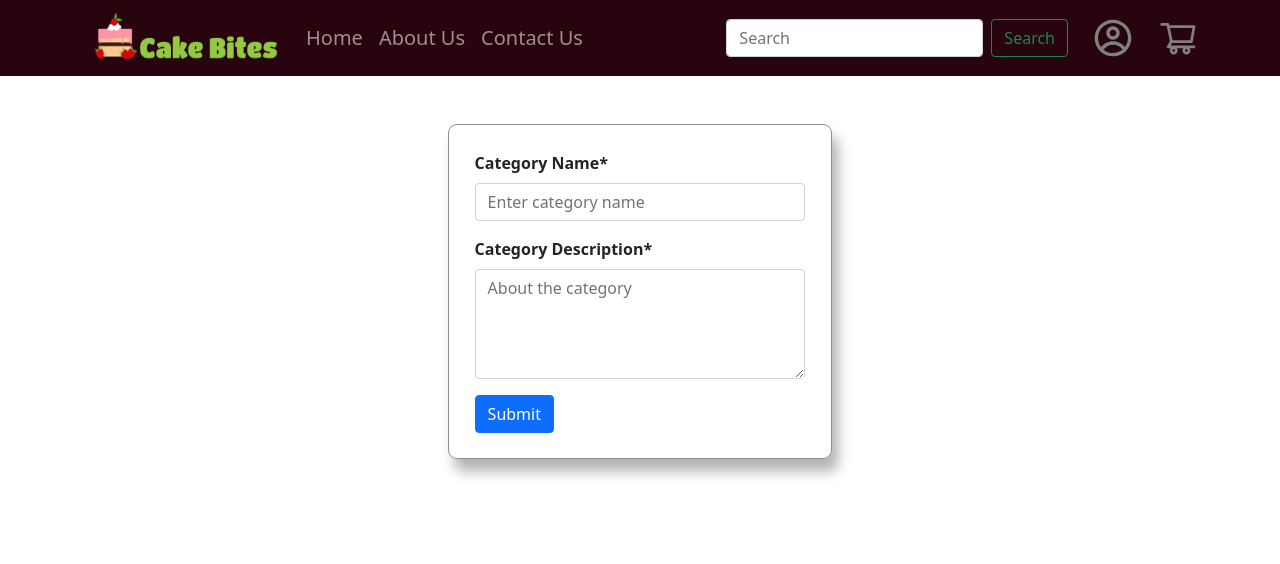
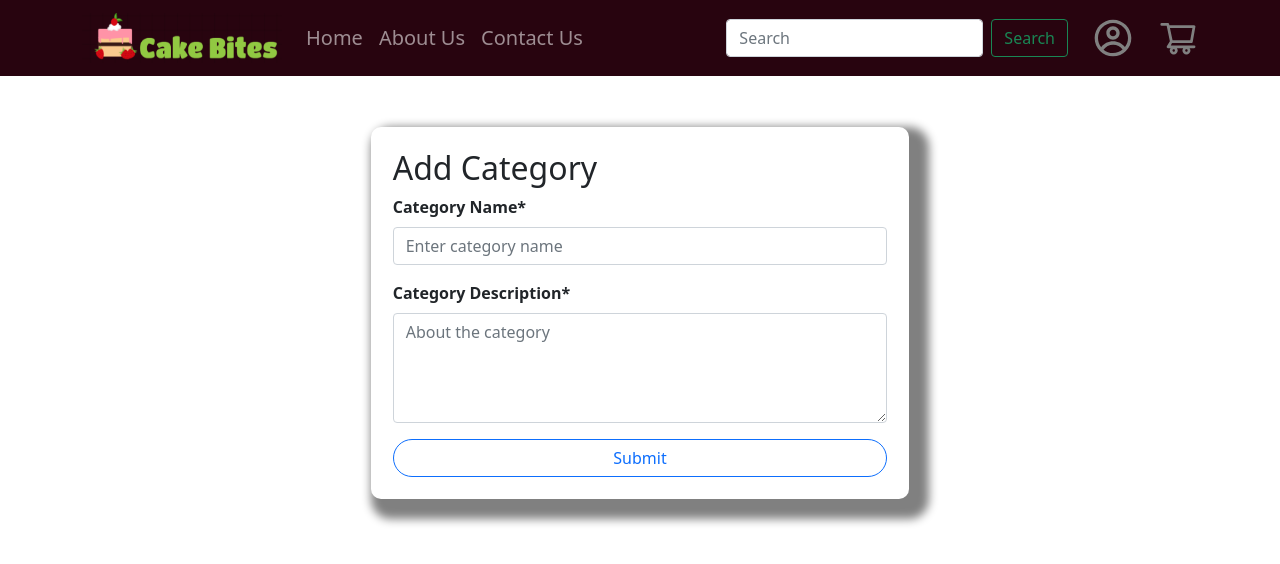
Before and after one commit to SreeparnaPaul/cakeshop_fe, a React (Create React App) app: page /categoryForm in a window 1280 px wide. Shown: the top 564 px of the page. Built offline with nearby package versions, Linux system fonts and the light colour scheme.

Commit message:
#modal added

```diff
--- a/package.json
+++ b/package.json
@@ -12,6 +12,7 @@
     "react-dom": "^18.2.0",
     "react-hook-form": "^7.33.1",
     "react-icons": "^4.4.0",
+    "react-router-dom": "^5.2.0",
     "react-scripts": "^5.0.1",
     "web-vitals": "^2.1.4"
   },
--- a/src/App.js
+++ b/src/App.js
@@ -4,11 +4,19 @@ import React from 'react';
 import 'bootstrap/dist/css/bootstrap.min.css';
 import CategoryForm from './components/CategoryForm';
 import Header from './components/Header';
+import {BrowserRouter,Switch,Route} from "react-router-dom";
 function App() {
   return (
     <div className="App">
       <Header/>
+      <BrowserRouter>
+      <Switch>
+      <Route exact path='/categoryForm'>
       <CategoryForm/>
+      </Route>
+      </Switch>
+      </BrowserRouter>
+
     </div>
   );
 }
--- a/src/components/CategoryForm.js
+++ b/src/components/CategoryForm.js
@@ -1,10 +1,11 @@
 import React,{useState} from 'react'
-import {Form,Button} from "react-bootstrap"
+import {Form,Button, Alert} from "react-bootstrap"
 import '../css/Category.css';
 
 function CategoryForm() {
  const [form,setForm]=useState([])
  const [errors,setErrors]=useState([])
+ const [modal,setModal]=useState(null)
  const setField=(field,value)=>{
   setForm({
     ...form,
@@ -29,7 +30,7 @@ function CategoryForm() {
   return newErrors;
  }
 
- const callApi = (categoryData)=>{
+ const postApi = (categoryData)=>{
     fetch("http://localhost:8082/category/addCategory",{
       method:'POST',
       headers:{
@@ -37,10 +38,19 @@ function CategoryForm() {
         'Content-Type':'application/json'
       },
       body:JSON.stringify(categoryData)
-    }).then( (reuslt)=>{
-      reuslt.json().then( (resp)=>{
+    }).then( (result)=>{
+      result.json()
+      .then( (resp)=>{
+        console.log("a",resp.status)
+        if(resp.status){
+          setModal("add")
+        }
+       else{
+        setModal("not added")
+       }
         console.log("resp ",resp)
       })
+      .catch((err) => console.error("error",err));
     })
  }
 
@@ -52,12 +62,12 @@ function CategoryForm() {
     }else{
       console.log("form submitted")
       console.log(form)
-      let categoryData={
+      const categoryData={
         categoryDescription:form.categoryDescription,
         categoryName:form.categoryName,
         status:1
       }
-      callApi(categoryData);
+      postApi(categoryData);
       setForm({
         categoryName:"",
         categoryDescription:""
@@ -67,8 +77,15 @@ function CategoryForm() {
   }
 
     return (
-    <div className="container mt-5 category-container">
+    <div className="container category">
          <Form className="form-container" >
+
+       {/*  {modal?
+       <Alert variant='success'>Category added successfully</Alert>:null}*/}
+      {modal=="add"? <Alert variant='success'><center>Category added successfully</center></Alert>
+      :(modal=="not added"?<Alert variant='danger'><center>Category not added</center></Alert>:null)}
+         <h2>Add Category</h2>
+
       <Form.Group className="mb-3" controlId="formBasicCategoryName">
         <Form.Label className="label">Category Name*</Form.Label>
         <Form.Control type="text" placeholder="Enter category name"
@@ -76,7 +93,7 @@ function CategoryForm() {
          onChange={(e) => {
           setField('categoryName',e.target.value);
         }}
-        isInvalid={!!errors.categoryName}
+        isInvalid={errors.categoryName}
          />
       <Form.Control.Feedback type='invalid'>{errors.categoryName}</Form.Control.Feedback>
         </Form.Group>
@@ -86,13 +103,11 @@ function CategoryForm() {
         value={form.categoryDescription}  onChange={(e) => {
           setField('categoryDescription',e.target.value);
         }}
-        isInvalid={!!errors.categoryDescription}
+        isInvalid={errors.categoryDescription}
         />
         <Form.Control.Feedback type='invalid'>{errors.categoryDescription}</Form.Control.Feedback>
         </Form.Group>
-      <Button className="button" variant="primary" type="submit" onClick={handleSubmit}
-
-      >
+      <Button className="button" variant="outline-primary" type="submit" onClick={handleSubmit} style={{width:"100%",borderRadius:"25px"}} >
         Submit
       </Button>
     </Form>
--- a/src/css/Category.css
+++ b/src/css/Category.css
@@ -1,5 +1,5 @@
-.category-container{
-    margin: 30% auto;
+.category{
+    /* margin: 30% auto;
     border: 1px solid rgb(146, 141, 141);
     border-radius: 9px;
     width: 30%;
@@ -7,9 +7,18 @@
     /* -moz-box-shadow:    3px 3px 5px 6px #ccc;
   -webkit-box-shadow: 3px 3px 5px 6px #ccc;
   box-shadow:         3px 3px 5px 6px #ccc; */
-  box-shadow: 6.3px 12.6px 12.6px hsl(0deg 0% 0% / 0.30);
+  /* box-shadow: 6.3px 12.6px 12.6px hsl(0deg 0% 0% / 0.30);  */
+  padding:4%;
+  display:"flex";
+  justify-content: center;
+  width:50%
 }
-
+.form-container{
+  box-sizing: border-box;
+  box-shadow: 10px 10px 10px 10px grey;
+  padding: 4%;
+  border-radius:10px;
+}
 .label{
     font-weight: 600;
 }
```
Also changed, not shown: 1 other file (tests, documents, lock files or other folders).
